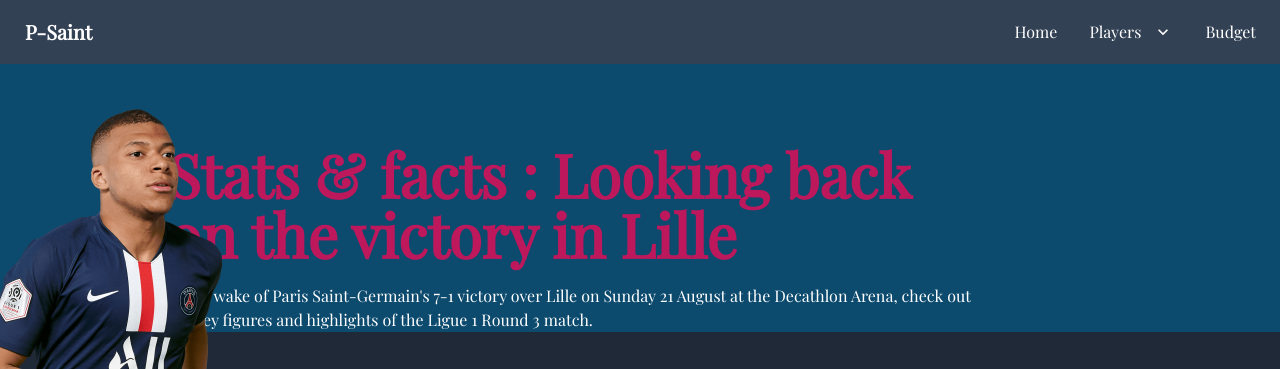
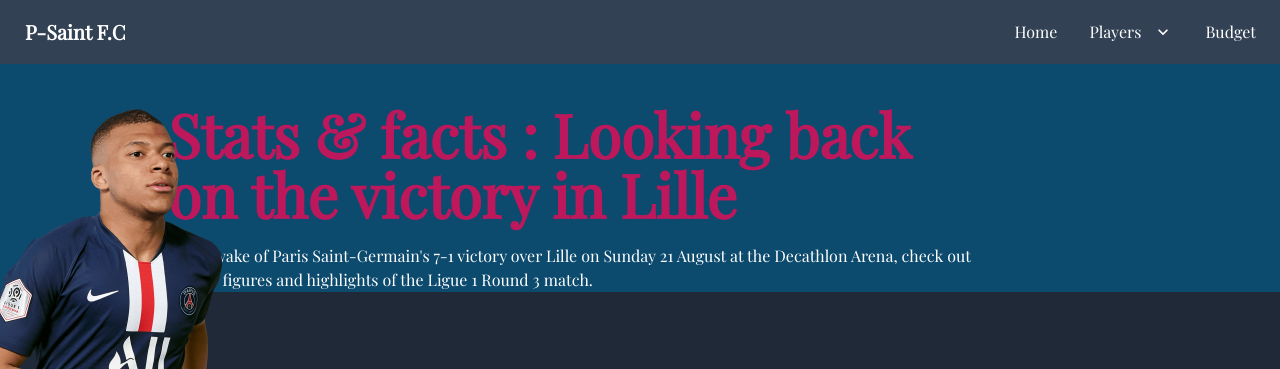
Before and after one commit to Shamimayesmin/my-selected-players, a plain HTML site: page index.html in a window 1280 px wide. Shown: the top 369 px of the page. Drawn offline with nearby package versions, Linux system fonts and the light colour scheme.

Commit message:
all done

```diff
--- a/index.html
+++ b/index.html
@@ -23,7 +23,7 @@
 
                         <div class="navbar bg-slate-700">
                           <div class="flex-1">
-                            <a class="btn btn-ghost normal-case text-xl text-white">P-Saint</a>
+                            <a class="btn btn-ghost normal-case text-xl text-white">P-Saint F.C</a>
                           </div>
                           <div class="flex-none">
                             <ul class="menu menu-horizontal p-0">
@@ -47,7 +47,7 @@
             <!-- header start -->
     <header>
         <section class="container mx-auto mb-20">
-                <div class="bg-sky-900 relative	 flex sm:row-cols-1 md:row-cols-2  gap-4 mx-auto w-full h-100">
+                <div class="bg-sky-900  flex sm:row-cols-1 md:row-cols-2  gap-4 mx-auto	 w-full h-100">
 
                     <div>
                       <div class="mt-11 w-1/3 z-auto absolute">
@@ -59,7 +59,7 @@
                       </div>
                     </div>
 
-                    <div class="mt-20 w-3/4 mx-auto sm:order-1 justify-center">
+                    <div class="mt-10 w-3/4 mx-auto sm:order-1 justify-center align-start">
                         <h1 class="text-pink-700 text-6xl font-bold"> Stats & facts : Looking back <br> on the victory in Lille</h1>
                         <p class="text-white mt-5">In the wake of Paris Saint-Germain's 7-1 victory over Lille on Sunday 21 August at the Decathlon Arena, check out <br> the key figures and highlights of the Ligue 1 Round 3 match.</p>
                     </div>
@@ -226,7 +226,7 @@
     <footer class="footer p-10 bg-neutral text-neutral-content">
       <div>
         <svg width="50" height="50" viewBox="0 0 24 24" xmlns="http://www.w3.org/2000/svg" fill-rule="evenodd" clip-rule="evenodd" class="fill-current"><path d="M22.672 15.226l-2.432.811.841 2.515c.33 1.019-.209 2.127-1.23 2.456-1.15.325-2.148-.321-2.463-1.226l-.84-2.518-5.013 1.677.84 2.517c.391 1.203-.434 2.542-1.831 2.542-.88 0-1.601-.564-1.86-1.314l-.842-2.516-2.431.809c-1.135.328-2.145-.317-2.463-1.229-.329-1.018.211-2.127 1.231-2.456l2.432-.809-1.621-4.823-2.432.808c-1.355.384-2.558-.59-2.558-1.839 0-.817.509-1.582 1.327-1.846l2.433-.809-.842-2.515c-.33-1.02.211-2.129 1.232-2.458 1.02-.329 2.13.209 2.461 1.229l.842 2.515 5.011-1.677-.839-2.517c-.403-1.238.484-2.553 1.843-2.553.819 0 1.585.509 1.85 1.326l.841 2.517 2.431-.81c1.02-.33 2.131.211 2.461 1.229.332 1.018-.21 2.126-1.23 2.456l-2.433.809 1.622 4.823 2.433-.809c1.242-.401 2.557.484 2.557 1.838 0 .819-.51 1.583-1.328 1.847m-8.992-6.428l-5.01 1.675 1.619 4.828 5.011-1.674-1.62-4.829z"></path></svg>
-        <p>Copyright © 2020 Baltimore Ravens.<br>All Rights Reserved.</p>
+        <p>Copyright © 2024 P-Saint F.C Ravens.<br>All Rights Reserved.</p>
       </div>
       <div>
         <span class="footer-title">Social</span>
```
